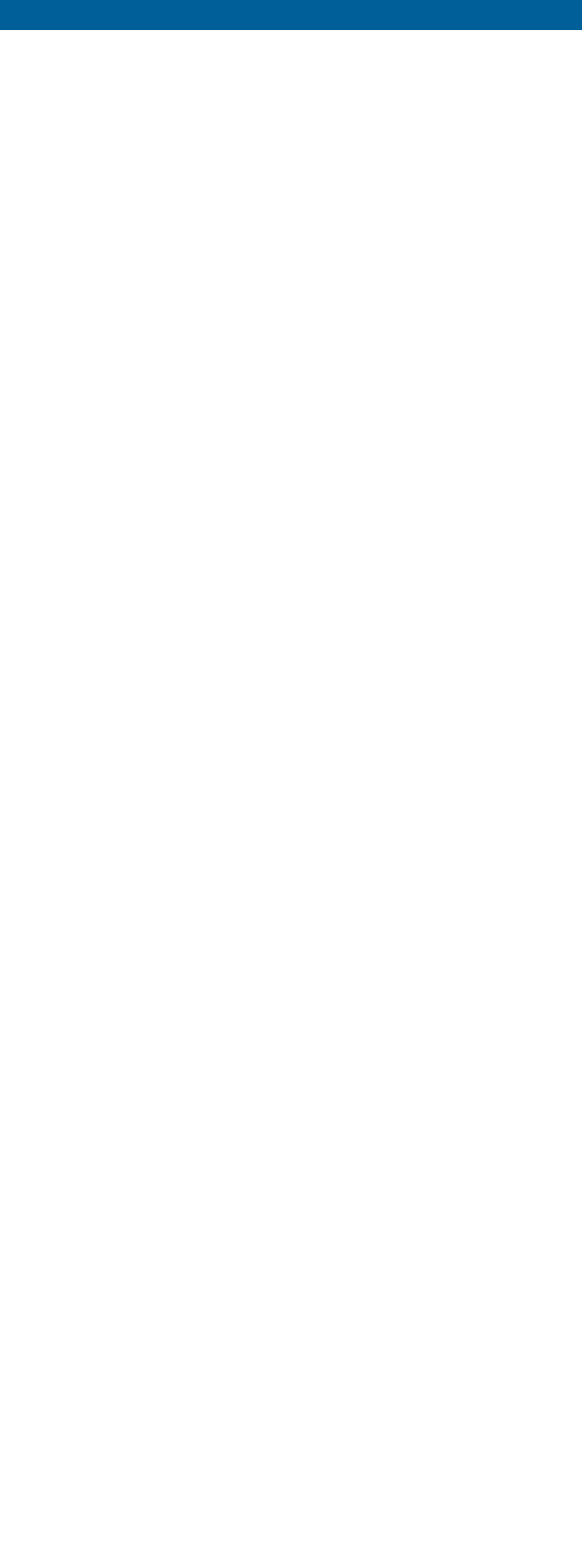
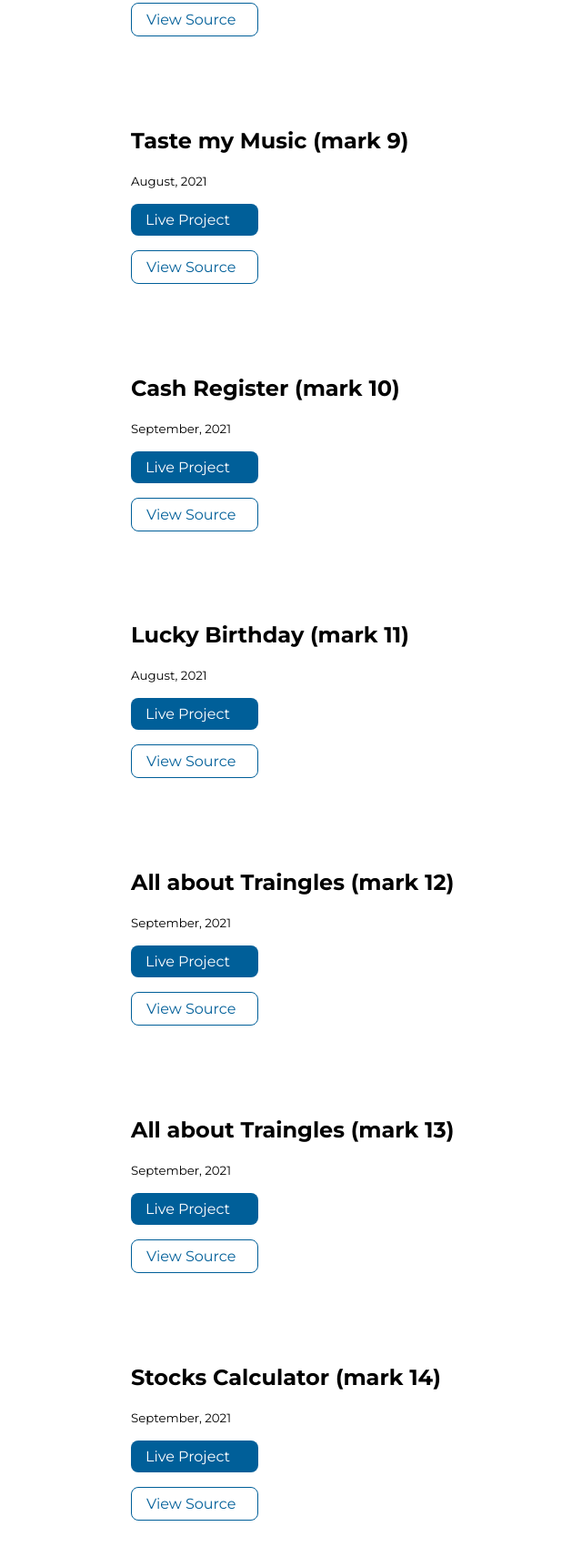
Before and after one commit to gyash21/basic-portfolio, a plain HTML site: page projects.html in a window 1280 px wide. Shown: the part 1796-3518 px from the top of the page at 91% size, without its empty margins (196-836 px from the left). Before the commit the page ends 1829 px from the top, so only its background shows below. Drawn offline with Linux system fonts and the light colour scheme.

Commit message:
Add files via upload
updated with recent mark projects

```diff
--- a/projects.html
+++ b/projects.html
@@ -66,7 +66,7 @@
                     sentences with the same banana language.</p>
 
                 <a class="link link-primary" href="https://minion-can-talk.netlify.app/">Live Project</a>
-                <a class="link link-secondary" href=https://github.com/gyash21/minion-talk-mark6">View Source</a>
+                <a class="link link-secondary" href="https://github.com/gyash21/minion-talk-mark6">View Source</a>
 
             </article>
 
@@ -80,7 +80,112 @@
                     characters including the Queen Daenerys</p>
 
                 <a class="link link-primary" href="https://highvalyrian.netlify.app/">Live Project</a>
-                <a class="link link-secondary" href=https://github.com/gyash21/valyrian-translator-mark7">View
+                <a class="link link-secondary" href="https://github.com/gyash21/valyrian-translator-mark7">View
+                    Source</a>
+
+            </article>
+
+        </li>
+
+
+        <li>
+            <article class="showcase-list container container-center ">
+                <h1>Emojipedia (mark 8)</h1>
+                <small>August, 2021</small>
+                <p></p>
+
+                <a class="link link-primary" href="https://csb-j71y8.netlify.app/">Live Project</a>
+                <a class="link link-secondary" href="https://github.com/gyash21/mark8">View
+                    Source</a>
+
+            </article>
+
+        </li>
+
+
+        <li>
+            <article class=" showcase-list container container-center ">
+                <h1>Taste my Music (mark 9)</h1>
+                <small>August, 2021</small>
+                <p></p>
+
+                <a class=" link link-primary" href="https://csb-rccws.netlify.app/">Live Project</a>
+                <a class="link link-secondary" href="https://github.com/gyash21/marrrrk9">View
+                    Source</a>
+
+            </article>
+
+        </li>
+
+        <li>
+            <article class=" showcase-list container container-center ">
+                <h1>Cash Register (mark 10)</h1>
+                <small>September, 2021</small>
+                <p></p>
+
+                <a class=" link link-primary" href="https://cash-register-yash-mark10.netlify.app/">Live Project</a>
+                <a class="link link-secondary" href="https://github.com/gyash21/cash-register-mark10">View
+                    Source</a>
+
+            </article>
+
+        </li>
+
+        <li>
+            <article class=" showcase-list container container-center ">
+                <h1>Lucky Birthday (mark 11)</h1>
+                <small>August, 2021</small>
+                <p></p>
+
+                <a class=" link link-primary" href=" https://lucky-birthday-yash.netlify.app/">Live Project</a>
+                <a class="link link-secondary" href="https://github.com/gyash21/lucky-birthday-mark11">View
+                    Source</a>
+
+            </article>
+
+        </li>
+
+
+
+        <li>
+            <article class=" showcase-list container container-center ">
+                <h1>All about Traingles (mark 12)</h1>
+                <small>September, 2021</small>
+                <p></p>
+
+                <a class=" link link-primary" href=" https://all-about-traingles.netlify.app/">Live Project</a>
+                <a class="link link-secondary" href="https://github.com/gyash21/all-about-traingles-mark12">View
+                    Source</a>
+
+            </article>
+
+        </li>
+
+        <li>
+            <article class=" showcase-list container container-center ">
+                <h1>All about Traingles (mark 13)</h1>
+                <small>September, 2021</small>
+                <p></p>
+
+                <a class=" link link-primary" href="  https://palindrome-birthday-yash.netlify.app/">Live Project</a>
+                <a class="link link-secondary"
+                    href="https://github.com/gyash21/palindrome-birthday-mark13/tree/master">View
+                    Source</a>
+
+            </article>
+
+        </li>
+
+
+        <li>
+            <article class=" showcase-list container container-center ">
+                <h1>Stocks Calculator (mark 14)</h1>
+                <small>September, 2021</small>
+                <p></p>
+
+                <a class=" link link-primary" href=" https://stocks-calculator-yash.netlify.app/">Live Project</a>
+                <a class="link link-secondary"
+                    href="https://github.com/gyash21/stocks-calculator-mark14/tree/master2">View
                     Source</a>
 
             </article>
@@ -91,7 +196,7 @@
 
     </ul>
 
-    <footer class="footer">
+    <footer class=" footer">
         <div class="footer-header">Connect with me here</div>
         <ul class="social-links list-non-bullet">
             <li class="list-item-inline">
```
